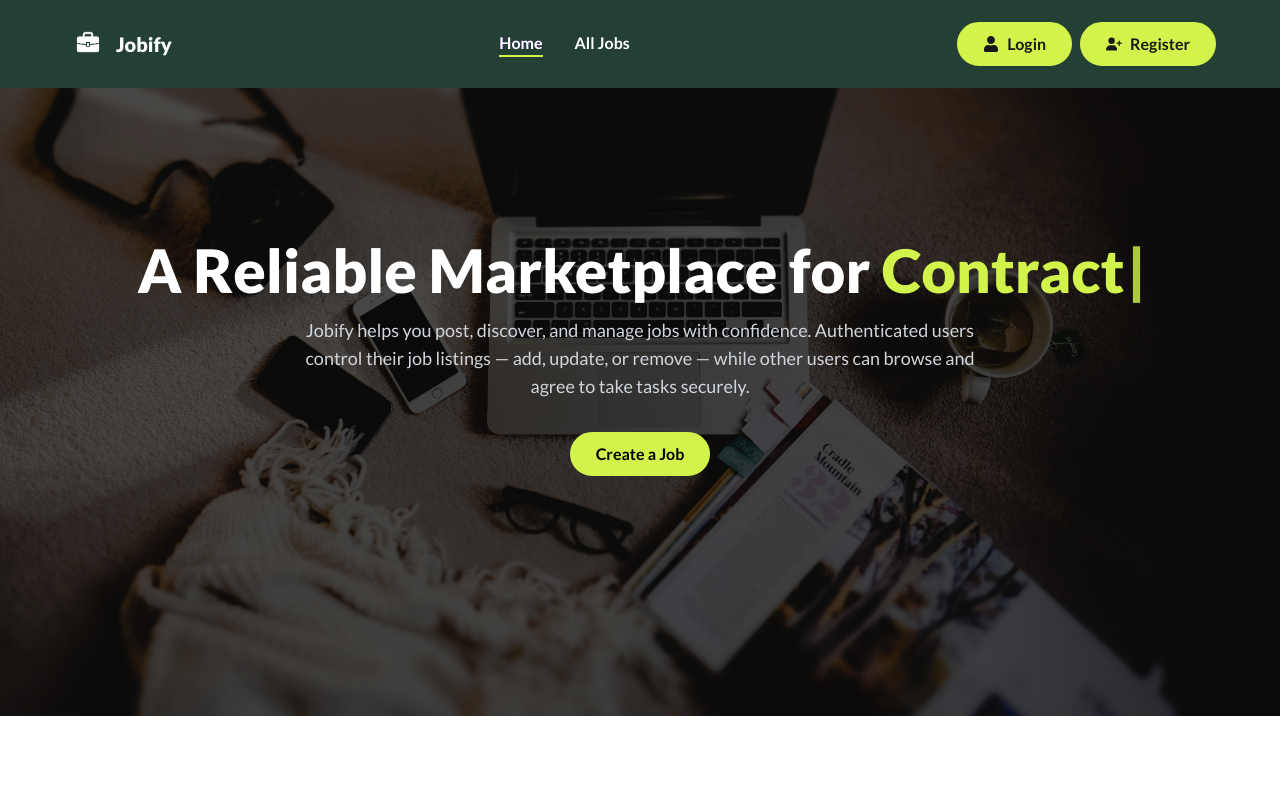
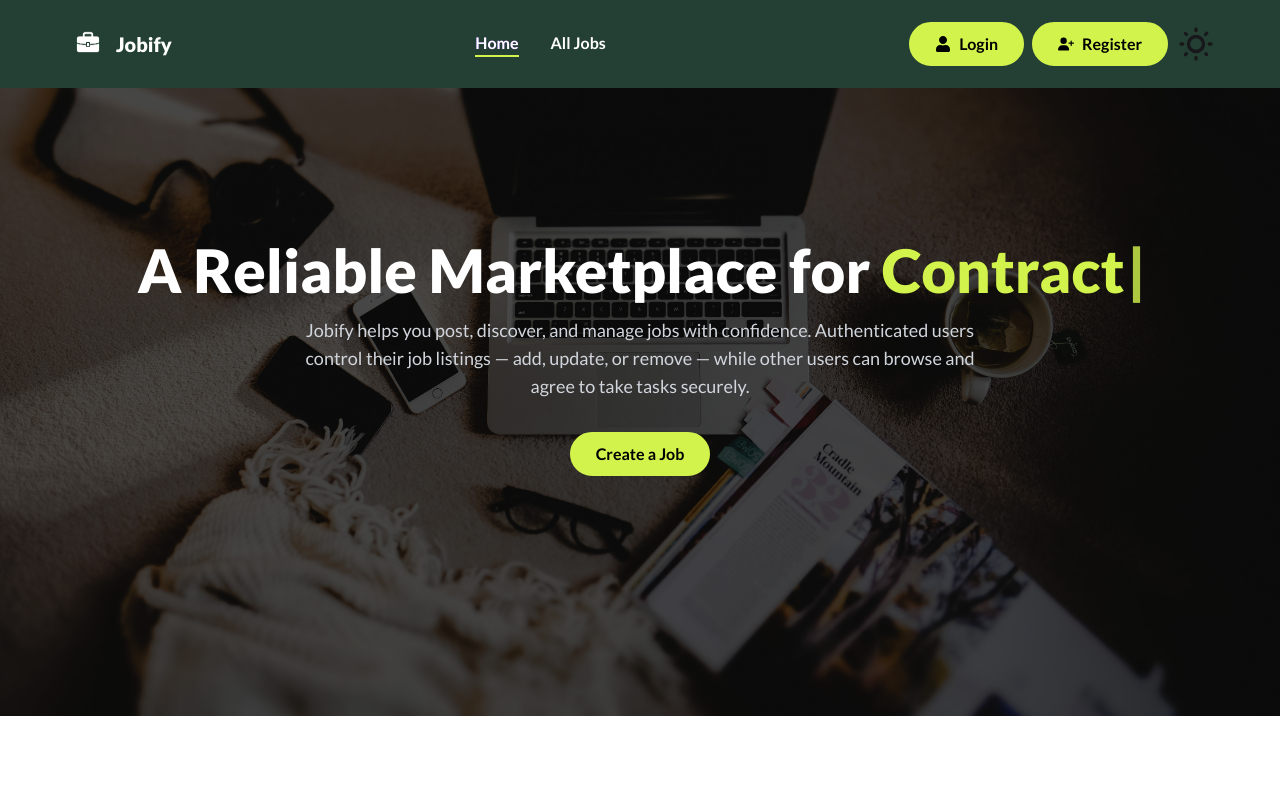
Before and after one commit to Afiqu3/B12A10-Jobify-client, a React (Vite) app: page / in a window 1280 px wide. Shown: the top 785 px of the page. Built offline with nearby package versions, Linux system fonts and the light colour scheme.

Commit message:
Theme controller addaed

```diff
--- a/src/components/Banner/Banner.jsx
+++ b/src/components/Banner/Banner.jsx
@@ -65,7 +65,7 @@ const Banner = () => {
           initial={{ opacity: 0, y: 20 }}
           animate={{ opacity: 1, y: 0 }}
           transition={{ delay: 0.2 }}
-          className="text-gray-300 text-lg max-w-2xl mb-8"
+          className="text-gray-300 text-sm sm:text-lg max-w-2xl mb-8"
         >
           Jobify helps you post, discover, and manage jobs with confidence.
           Authenticated users control their job listings — add, update, or remove —
--- a/src/components/Footer/Footer.jsx
+++ b/src/components/Footer/Footer.jsx
@@ -53,10 +53,7 @@ const Footer = () => {
 
   return (
     <footer
-      className="relative bg-[#244034] text-gray-300 mt-12 pt-15 border-t border-white/10"
-      style={{
-        clipPath: "polygon(0 0%, 100% 25%, 100% 100%, 0 100%)",
-      }}
+      className="relative bg-[#244034] text-gray-300 mt-12 pt-15 border-t border-white/10 sm:[clip-path:polygon(0_0%,100%_25%,100%_100%,0_100%)] [clip-path:polygon(0_0%,100%_15%,100%_100%,0_100%)]"
     >
       <div className="relative max-w-6xl mx-auto px-6 py-16">
         <div className="grid grid-cols-1 md:grid-cols-2 lg:grid-cols-5 gap-10">
--- a/src/components/Navbar/Navbar.jsx
+++ b/src/components/Navbar/Navbar.jsx
@@ -9,6 +9,7 @@ import { FaUserPlus } from "react-icons/fa6";
 import { FaUser } from "react-icons/fa";
 import { motion } from "motion/react";
 import logoImg from "../../assets/logo.png";
+import useTheme from "../../hooks/useTheme";
 
 const navigationData = [
   {
@@ -49,6 +50,7 @@ const privateNavigationData = [
 const Navbar = () => {
   const [isOpen, setIsOpen] = useState(false);
   const [scrolled, setScrolled] = useState(false);
+  const { theme, setTheme } = useTheme();
   //   const { user, signOutUser } = useContext(AuthContext);
   const navigate = useNavigate();
 
@@ -58,6 +60,19 @@ const Navbar = () => {
   const privateLinks = privateNavigationData.map((nav) => (
     <Links key={nav.id} nav={nav}></Links>
   ));
+
+  // Theme
+  useEffect(() => {
+    const html = document.querySelector("html");
+    html.setAttribute("data-theme", theme);
+    localStorage.setItem("theme", theme);
+  }, [theme]);
+
+  const handleTheme = (checked) => {
+    setTheme(checked ? "dark" : "light");
+  };
+
+  // Scroll
 
   useEffect(() => {
     const handleScroll = () => {
@@ -95,7 +110,7 @@ const Navbar = () => {
     <div
       className={`fixed top-0 left-0 z-50 w-full transition-all duration-500 ease-in-out ${
         scrolled
-          ? "bg-[#244034]/95 shadow-lg backdrop-blur translate-y-2 rounded-full"
+          ? "bg-[#244034]/95 shadow-lg backdrop-blur translate-y-2 lg:rounded-full"
           : "bg-[#244034] translate-y-0 scale-100"
       }`}
     >
@@ -139,7 +154,6 @@ const Navbar = () => {
           <ul className="lg:flex hidden gap-x-8 font-medium">{links}</ul>
         </div>
 
-        {
         <div className="lg:flex gap-x-4 items-center hidden">
           {/* <ul className="lg:flex hidden gap-x-8 font-medium">{links}</ul> */}
           <motion.div
@@ -151,7 +165,7 @@ const Navbar = () => {
               <Link
                 to={"/login"}
                 target="_parent"
-                  className="hidden group lg:flex items-center gap-2 my-btn rounded-full"
+                className="hidden group lg:flex items-center gap-2 my-btn rounded-full text-black"
               >
                 <FaUser />
                 <span>Login</span>
@@ -159,15 +173,75 @@ const Navbar = () => {
               <Link
                 to={"/register"}
                 target="_parent"
-                  className="hidden group lg:flex items-center gap-2 my-btn rounded-full"
+                className="hidden group lg:flex items-center gap-2 my-btn rounded-full text-black"
               >
                 <FaUserPlus />
                 <span>Register</span>
               </Link>
+
+              <div>
+                <label className="swap swap-rotate">
+                  {/* this hidden checkbox controls the state */}
+                  <input
+                    onChange={(e) => handleTheme(e.target.checked)}
+                    type="checkbox"
+                    className="theme-controller"
+                    defaultChecked={localStorage.getItem("theme") === "dark"}
+                  />
+
+                  {/* sun icon */}
+                  <svg
+                    className="swap-off h-10 w-10 fill-current"
+                    xmlns="http://www.w3.org/2000/svg"
+                    viewBox="0 0 24 24"
+                  >
+                    <path d="M5.64,17l-.71.71a1,1,0,0,0,0,1.41,1,1,0,0,0,1.41,0l.71-.71A1,1,0,0,0,5.64,17ZM5,12a1,1,0,0,0-1-1H3a1,1,0,0,0,0,2H4A1,1,0,0,0,5,12Zm7-7a1,1,0,0,0,1-1V3a1,1,0,0,0-2,0V4A1,1,0,0,0,12,5ZM5.64,7.05a1,1,0,0,0,.7.29,1,1,0,0,0,.71-.29,1,1,0,0,0,0-1.41l-.71-.71A1,1,0,0,0,4.93,6.34Zm12,.29a1,1,0,0,0,.7-.29l.71-.71a1,1,0,1,0-1.41-1.41L17,5.64a1,1,0,0,0,0,1.41A1,1,0,0,0,17.66,7.34ZM21,11H20a1,1,0,0,0,0,2h1a1,1,0,0,0,0-2Zm-9,8a1,1,0,0,0-1,1v1a1,1,0,0,0,2,0V20A1,1,0,0,0,12,19ZM18.36,17A1,1,0,0,0,17,18.36l.71.71a1,1,0,0,0,1.41,0,1,1,0,0,0,0-1.41ZM12,6.5A5.5,5.5,0,1,0,17.5,12,5.51,5.51,0,0,0,12,6.5Zm0,9A3.5,3.5,0,1,1,15.5,12,3.5,3.5,0,0,1,12,15.5Z" />
+                  </svg>
+
+                  {/* moon icon */}
+                  <svg
+                    className="swap-on h-10 w-10 fill-current"
+                    xmlns="http://www.w3.org/2000/svg"
+                    viewBox="0 0 24 24"
+                  >
+                    <path d="M21.64,13a1,1,0,0,0-1.05-.14,8.05,8.05,0,0,1-3.37.73A8.15,8.15,0,0,1,9.08,5.49a8.59,8.59,0,0,1,.25-2A1,1,0,0,0,8,2.36,10.14,10.14,0,1,0,22,14.05,1,1,0,0,0,21.64,13Zm-9.5,6.69A8.14,8.14,0,0,1,7.08,5.22v.27A10.15,10.15,0,0,0,17.22,15.63a9.79,9.79,0,0,0,2.1-.22A8.11,8.11,0,0,1,12.14,19.73Z" />
+                  </svg>
+                </label>
+              </div>
             </div>
           </motion.div>
         </div>
-        }
+
+        <div className="lg:hidden block">
+          <label className="swap swap-rotate">
+            {/* this hidden checkbox controls the state */}
+            <input
+              onChange={(e) => handleTheme(e.target.checked)}
+              type="checkbox"
+              className="theme-controller"
+              defaultChecked={localStorage.getItem("theme") === "dark"}
+            />
+
+            {/* sun icon */}
+            <svg
+              className="swap-off h-10 w-10 fill-current"
+              xmlns="http://www.w3.org/2000/svg"
+              viewBox="0 0 24 24"
+            >
+              <path d="M5.64,17l-.71.71a1,1,0,0,0,0,1.41,1,1,0,0,0,1.41,0l.71-.71A1,1,0,0,0,5.64,17ZM5,12a1,1,0,0,0-1-1H3a1,1,0,0,0,0,2H4A1,1,0,0,0,5,12Zm7-7a1,1,0,0,0,1-1V3a1,1,0,0,0-2,0V4A1,1,0,0,0,12,5ZM5.64,7.05a1,1,0,0,0,.7.29,1,1,0,0,0,.71-.29,1,1,0,0,0,0-1.41l-.71-.71A1,1,0,0,0,4.93,6.34Zm12,.29a1,1,0,0,0,.7-.29l.71-.71a1,1,0,1,0-1.41-1.41L17,5.64a1,1,0,0,0,0,1.41A1,1,0,0,0,17.66,7.34ZM21,11H20a1,1,0,0,0,0,2h1a1,1,0,0,0,0-2Zm-9,8a1,1,0,0,0-1,1v1a1,1,0,0,0,2,0V20A1,1,0,0,0,12,19ZM18.36,17A1,1,0,0,0,17,18.36l.71.71a1,1,0,0,0,1.41,0,1,1,0,0,0,0-1.41ZM12,6.5A5.5,5.5,0,1,0,17.5,12,5.51,5.51,0,0,0,12,6.5Zm0,9A3.5,3.5,0,1,1,15.5,12,3.5,3.5,0,0,1,12,15.5Z" />
+            </svg>
+
+            {/* moon icon */}
+            <svg
+              className="swap-on h-10 w-10 fill-current"
+              xmlns="http://www.w3.org/2000/svg"
+              viewBox="0 0 24 24"
+            >
+              <path d="M21.64,13a1,1,0,0,0-1.05-.14,8.05,8.05,0,0,1-3.37.73A8.15,8.15,0,0,1,9.08,5.49a8.59,8.59,0,0,1,.25-2A1,1,0,0,0,8,2.36,10.14,10.14,0,1,0,22,14.05,1,1,0,0,0,21.64,13Zm-9.5,6.69A8.14,8.14,0,0,1,7.08,5.22v.27A10.15,10.15,0,0,0,17.22,15.63a9.79,9.79,0,0,0,2.1-.22A8.11,8.11,0,0,1,12.14,19.73Z" />
+            </svg>
+          </label>
+        </div>
+
         {/* {user && (
           <div className="flex gap-6 items-center">
             <div className="lg:block hidden">
@@ -215,7 +289,7 @@ const Navbar = () => {
               <Link
                 to={"/login"}
                 target="_parent"
-                className="lg:hidden w-2/3 animation flex items-center justify-center bg-[#D2F34C] font-semibold px-6 py-2 rounded-full border border-[#D2F34C] hover:text-[#D2F34C] hover:bg-[#244034] transition-all duration-300 ease-in-out transform cursor-pointer"
+                className="lg:hidden animation flex items-center justify-center gap-2 my-btn rounded-full text-black"
               >
                 <FaUser />
                 <span>Login</span>
@@ -223,7 +297,7 @@ const Navbar = () => {
               <Link
                 to={"/register"}
                 target="_parent"
-                className="lg:hidden w-2/3 animation flex items-center justify-center bg-[#D2F34C] font-semibold px-6 py-2 rounded-full border border-[#D2F34C] hover:text-[#D2F34C] hover:bg-[#244034] transition-all duration-300 ease-in-out transform cursor-pointer"
+                className="lg:hidden animation flex items-center gap-2 justify-center my-btn rounded-full text-black"
               >
                 <FaUserPlus />
                 <span>Register</span>
--- a/src/components/TopCategories/CategoryCard.jsx
+++ b/src/components/TopCategories/CategoryCard.jsx
@@ -1,6 +1,5 @@
 import React from "react";
 import { motion } from "motion/react";
-
 
 const CategoryCard = ({ category }) => {
   return (
--- a/src/components/TopCategories/TopCategories.jsx
+++ b/src/components/TopCategories/TopCategories.jsx
@@ -11,6 +11,7 @@ import {
 } from "react-icons/fa";
 import { motion } from "motion/react";
 import CategoryCard from "./CategoryCard";
+import useTheme from "../../hooks/useTheme";
 
 const categories = [
   { id: 1, name: "Development", icon: <FaLaptopCode /> },
@@ -24,8 +25,9 @@ const categories = [
 ];
 
 const TopCategories = () => {
+  const {theme} = useTheme();
   return (
-    <div className="bg-white py-16">
+    <div className="py-16">
       <div className="max-w-6xl mx-auto px-6 text-center">
         <motion.div
           className="flex  flex-col justify-center items-center mb-10"
@@ -33,7 +35,7 @@ const TopCategories = () => {
           whileInView={{ opacity: 1, y: 0 }}
           transition={{ duration: 0.6 }}
         >
-          <h2 className="text-3xl md:text-4xl font-bold text-[#244034] mb-2">
+          <h2 className={`text-3xl md:text-4xl font-bold ${theme === 'dark' ? '': 'text-[#244034]'} mb-2`}>
             Top Categories
           </h2>
 
--- /dev/null
+++ b/src/contexts/ThemeContext/ThemeContext.jsx
@@ -0,0 +1,3 @@
+import { createContext } from "react";
+
+export const ThemeContext = createContext();
--- /dev/null
+++ b/src/contexts/ThemeContext/ThemeProvider.jsx
@@ -0,0 +1,12 @@
+import React, { useState } from "react";
+import { ThemeContext } from "./ThemeContext";
+
+const ThemeProvider = ({ children }) => {
+  const [theme, setTheme] = useState(localStorage.getItem("theme") || "light");
+  const themeInfo = { theme, setTheme };
+  return (
+    <ThemeContext.Provider value={themeInfo}>{children}</ThemeContext.Provider>
+  );
+};
+
+export default ThemeProvider;
--- /dev/null
+++ b/src/hooks/useTheme.jsx
@@ -0,0 +1,9 @@
+import React, { useContext } from 'react';
+import { ThemeContext } from '../contexts/ThemeContext/ThemeContext';
+
+const useTheme = () => {
+    const themeInfo = useContext(ThemeContext);
+    return themeInfo;
+};
+
+export default useTheme;
--- a/src/index.css
+++ b/src/index.css
@@ -2,6 +2,7 @@
 @import "tailwindcss";
 @plugin "daisyui";
 
+@custom-variant dark (&:where([data-theme=dark], [data-theme=dark] *));
 
 * {
   font-family: "Lato", sans-serif;
--- a/src/main.jsx
+++ b/src/main.jsx
@@ -3,7 +3,10 @@ import { createRoot } from "react-dom/client";
 import "./index.css";
 import { RouterProvider } from "react-router";
 import { router } from "./routes/Routes";
+import ThemeProvider from "./contexts/ThemeContext/ThemeProvider";
 
 createRoot(document.getElementById("root")).render(
-  <RouterProvider router={router}></RouterProvider>
+  <ThemeProvider>
+    <RouterProvider router={router}></RouterProvider>
+  </ThemeProvider>
 );
```
Lines whose indentation alone changed are shown as unchanged.
